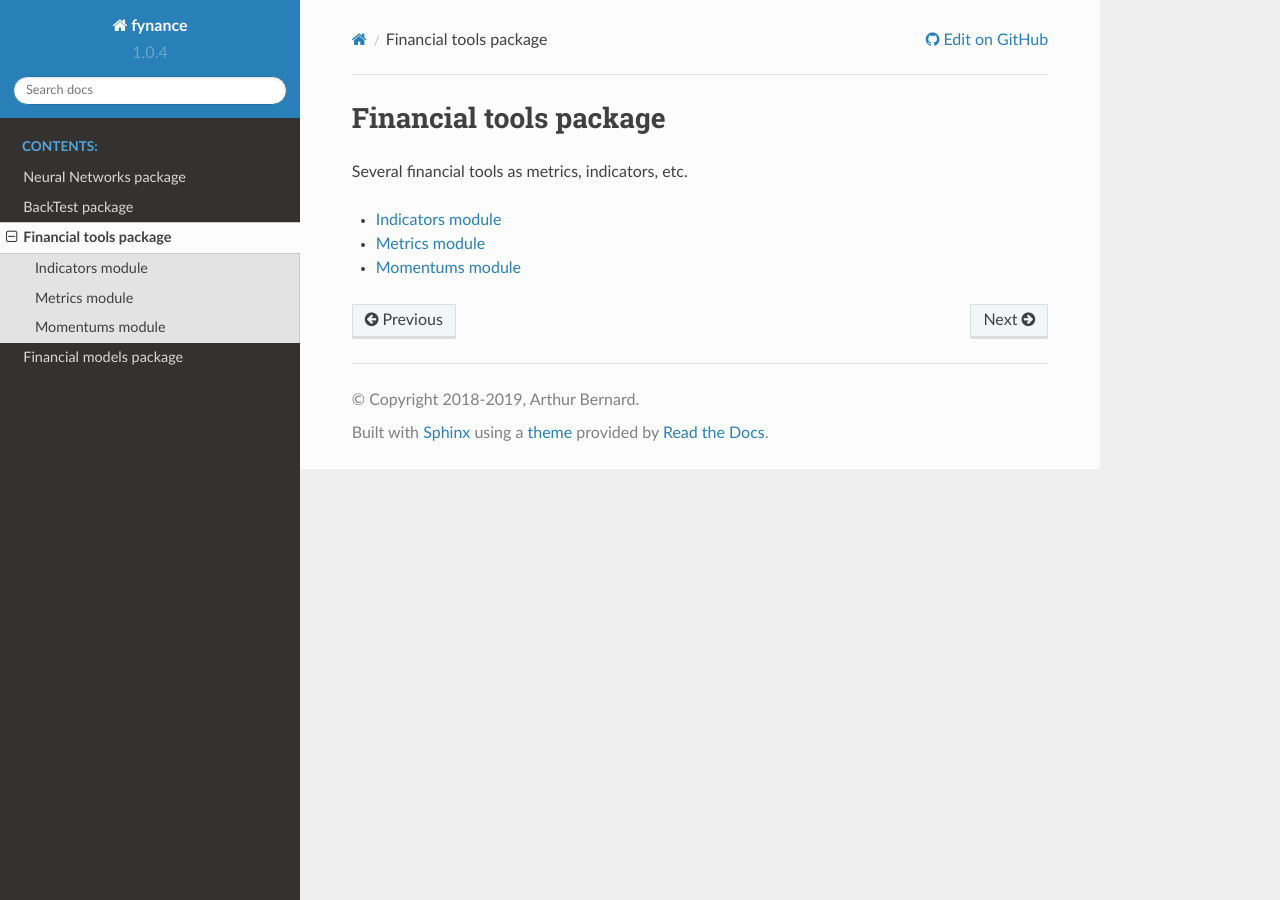
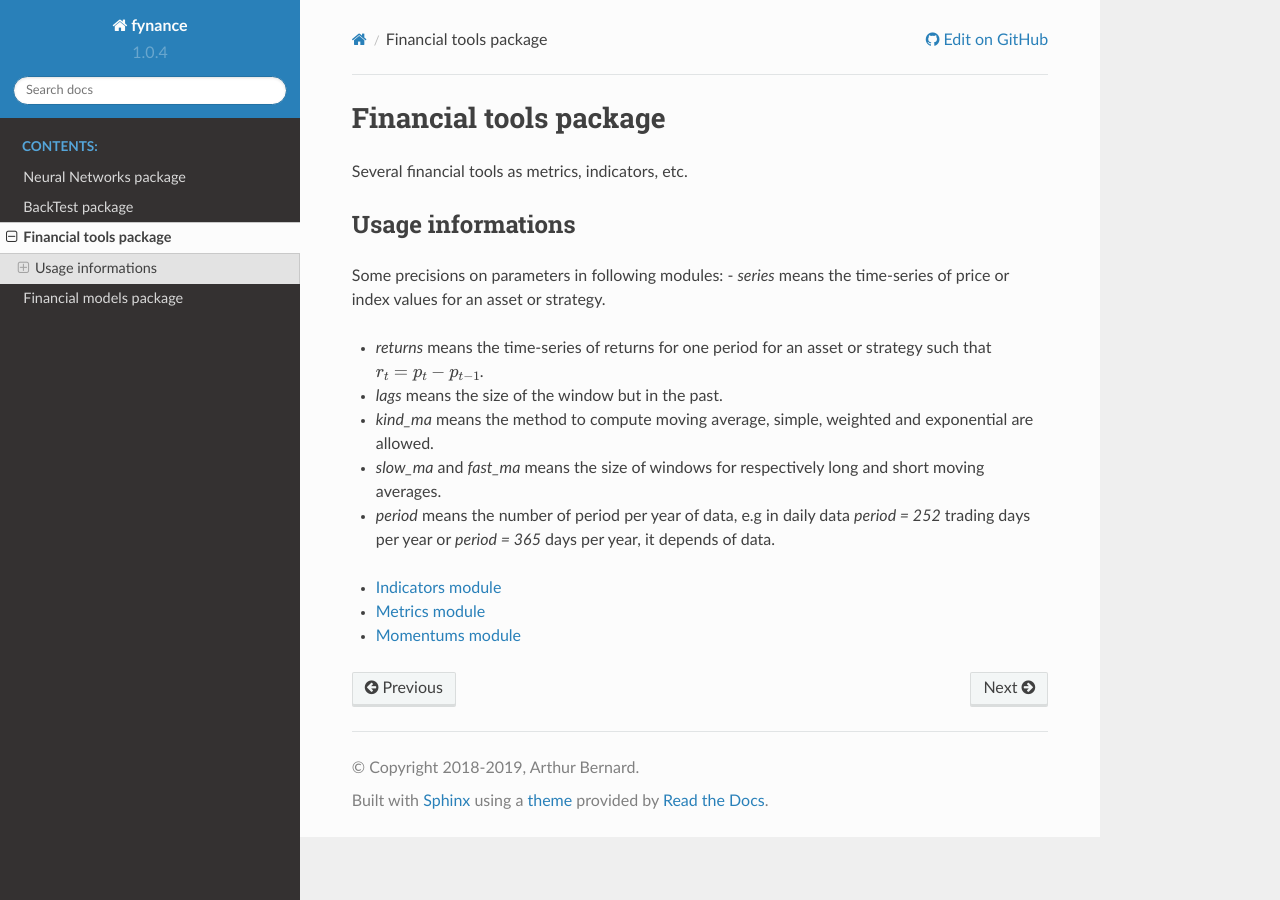
Before and after one commit to ArthurBernard/Fynance, a Sphinx documentation site: the page built from doc/source/tools.rst, in a window 1280 px wide. Built offline with Sphinx 7.4.7 and the Read the Docs theme 2.0.0, drawn with Linux system fonts in a browser that asks for light colours.

Commit message:
update doc

```diff
--- a/doc/source/index.rst
+++ b/doc/source/index.rst
@@ -1,6 +1,6 @@
 Welcome to Fynance project
 ==========================
-This is the documentation of `fynance` package.
+This is the documentation of `fynance`, a **python/cython project** that includes several **machine learning**, **econometric** and **statistical** subpackages specialy adapted for **trading strategy** and **financial analysis**.
 
 .. toctree::
     :maxdepth: 2
--- a/doc/source/tools.rst
+++ b/doc/source/tools.rst
@@ -1,6 +1,21 @@
 Financial tools package
 =======================
 Several financial tools as metrics, indicators, etc.
+
+Usage informations
+------------------
+Some precisions on parameters in following modules:
+- `series` means the time-series of price or index values for an asset or strategy.
+
+- `returns` means the time-series of returns for one period for an asset or strategy such that :math:`r_t = p_t - p_{t-1}`.
+
+- `lags` means the size of the window but in the past.
+
+- `kind_ma` means the method to compute moving average, simple, weighted and exponential are allowed.
+
+- `slow_ma` and `fast_ma` means the size of windows for respectively long and short moving averages.
+
+- `period` means the number of period per year of data, e.g in daily data `period = 252` trading days per year or `period = 365` days per year, it depends of data.
 
 .. toctree::
 
```
